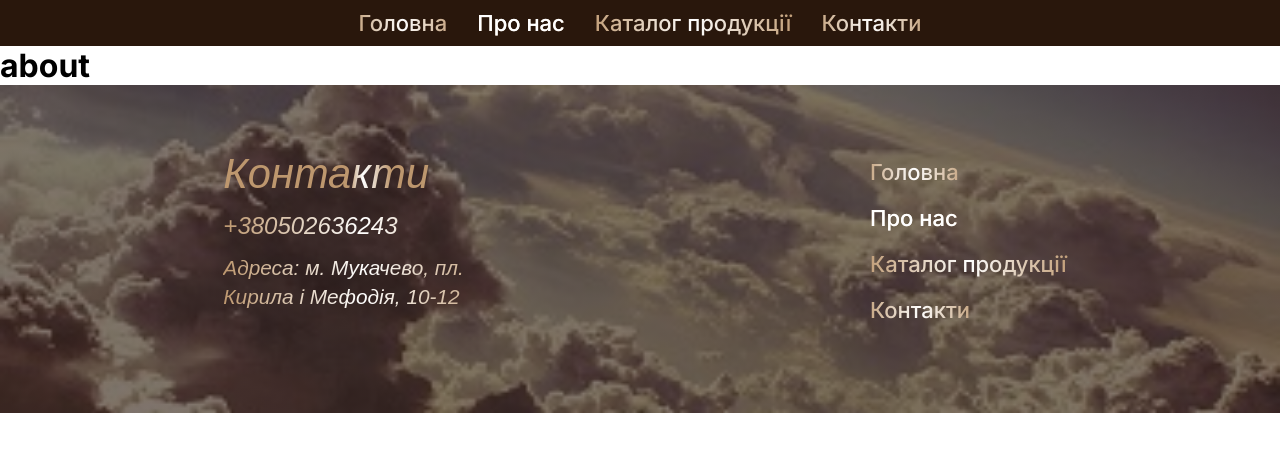
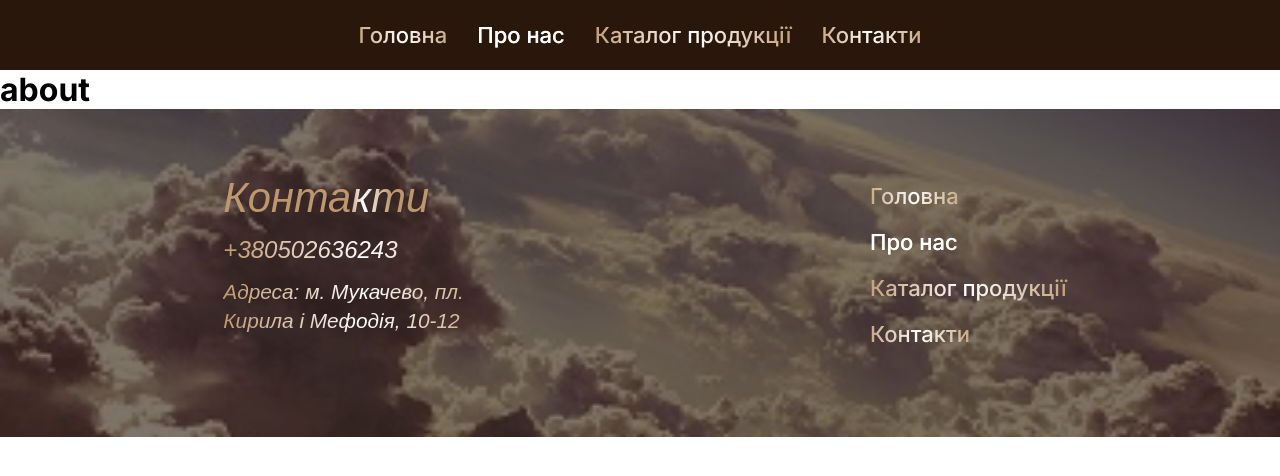
Before and after one commit to VitalikN/monuments, a Next.js app: page /about in a window 1280 px wide. Shown: the top 476 px of the page. Built offline with nearby package versions, Linux system fonts and the light colour scheme.

Commit message:
fix header

```diff
--- a/src/sass/layouts/header.scss
+++ b/src/sass/layouts/header.scss
@@ -9,11 +9,12 @@
 
 .header {
   background-color: #29170c;
+  height: 70px;
+  display: flex;
+  align-items: center;
   @media screen and (max-width: 767px) {
     height: 60px;
-    display: flex;
     justify-content: center;
-    align-items: center;
   }
 }
 
```
